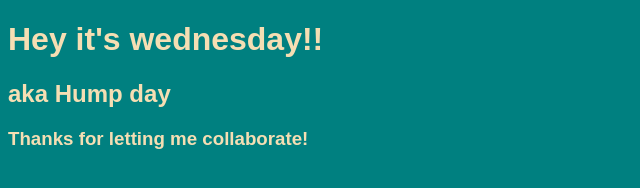
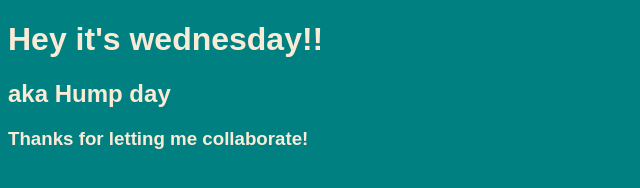
Before and after one commit to danjv1/https-github.com-danjv1-exercise1, a plain HTML site: page wednesday/index.html in a window 1280 px wide. Shown: the whole page, without its empty margins (0-640 px from the left). Drawn offline with Linux system fonts and the light colour scheme.

Commit message:
changed color

```diff
--- a/wednesday/css/main.css
+++ b/wednesday/css/main.css
@@ -1,5 +1,5 @@
 body {
     background-color: teal;
-    color: wheat;
+    color:antiquewhite;
     font-family: sans-serif;
 }
```
